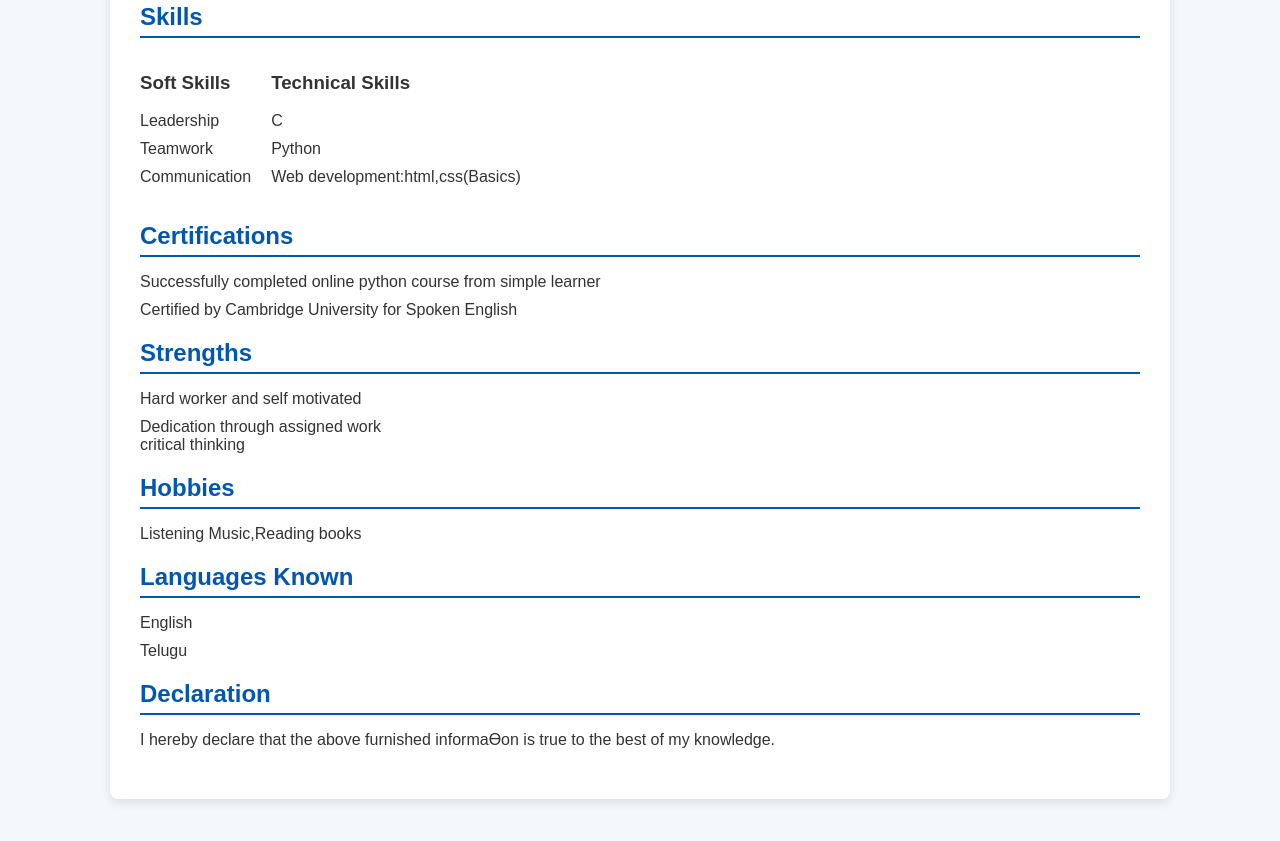
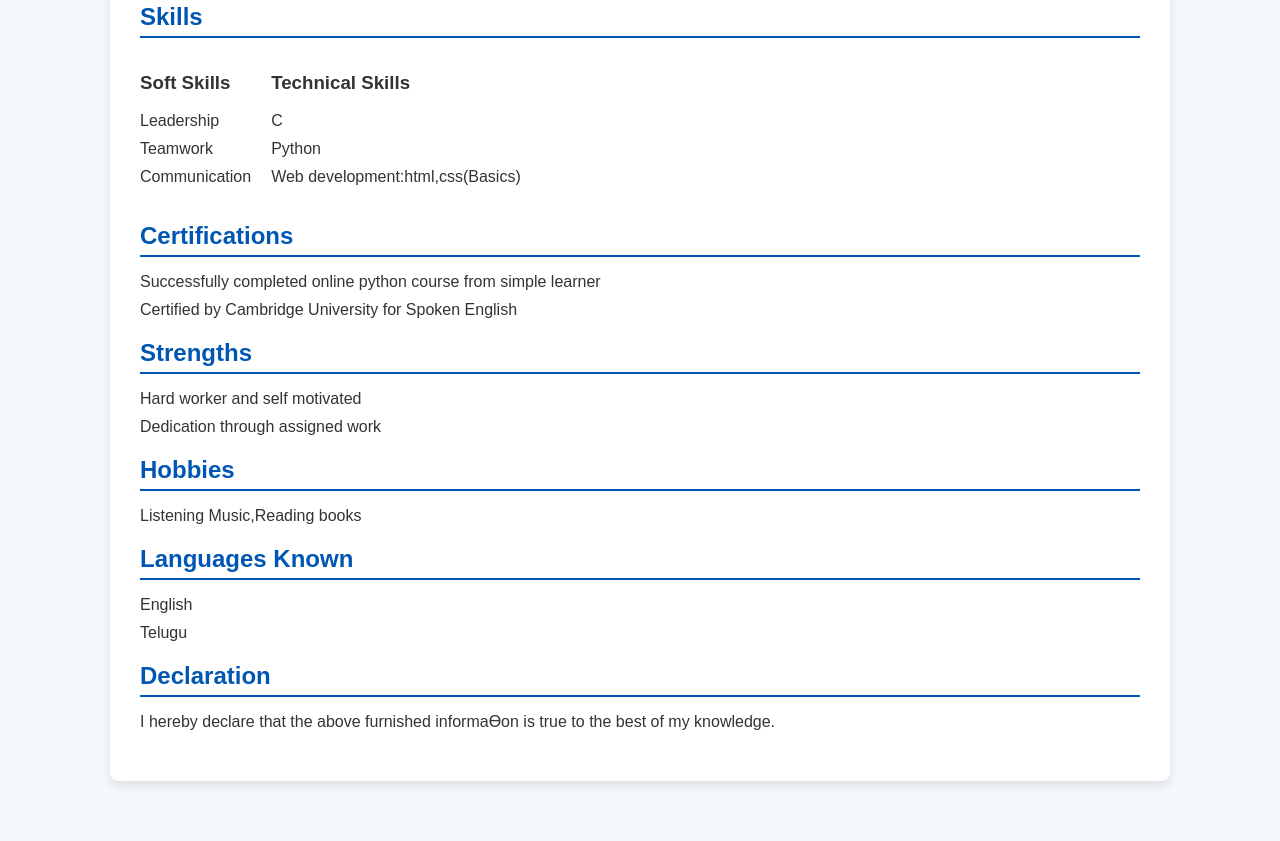
Before and after one commit to Rangavallika/Rangavallika, a plain HTML site: page index.html in a window 1280 px wide. Shown: the part 547-1388 px from the top of the page. Drawn offline with Linux system fonts and the light colour scheme.

Commit message:
Updated code index.html

```diff
--- a/index.html
+++ b/index.html
@@ -149,7 +149,7 @@ html lang="en">
         <ul>
           <li>Hard worker and self motivated</li
           <li>Dedication through assigned work</li>
-          <li>critical thinking</li>
+          <li></li>
         </ul>
         <div class="section">
           <h2>Hobbies</h2>
```
